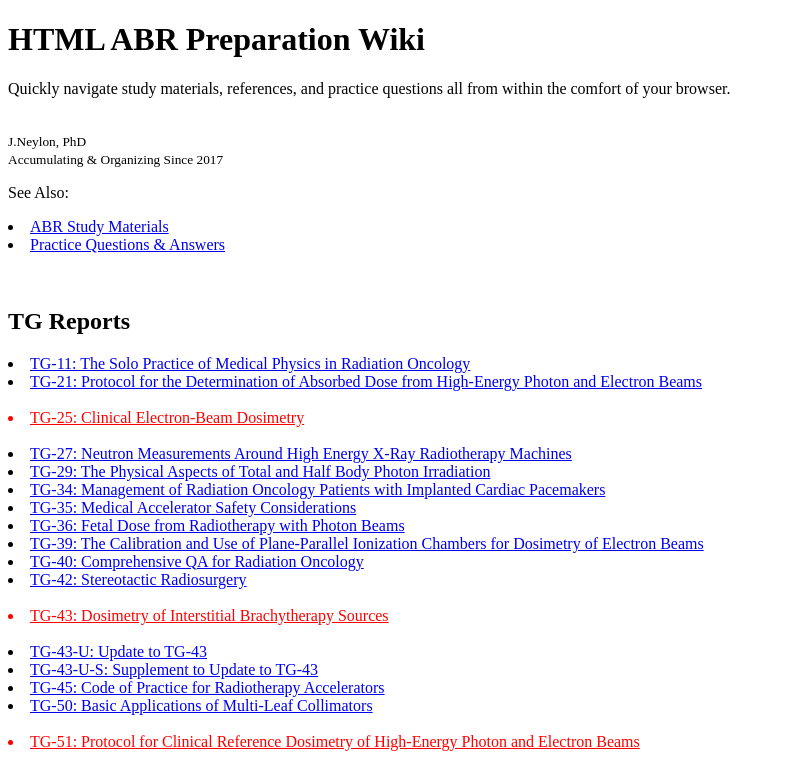
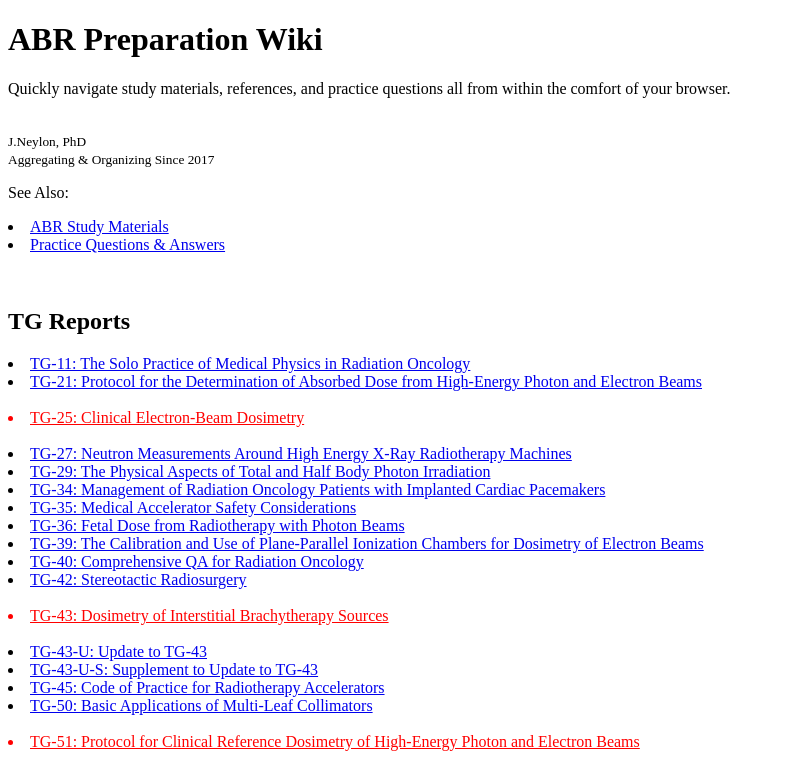
Before and after one commit to jpneylon/ABR, a plain HTML site: page tg_reports.html in a window 1280 px wide. Shown: the top 766 px of the page, without its empty margins (0-785 px from the left). Drawn offline with Linux system fonts and the light colour scheme.

Commit message:
Update tg_reports.html

```diff
--- a/tg_reports.html
+++ b/tg_reports.html
@@ -13,12 +13,12 @@
 </head>
 <body>
 
-<h1>HTML ABR Preparation Wiki</h1>
+<h1>ABR Preparation Wiki</h1>
 <p>Quickly navigate study materials, references, and practice questions all from within the comfort of your browser.</p>
 </br>
 <small>J.Neylon, PhD</small>
 </br>
-<small>Accumulating & Organizing Since 2017</small>
+<small>Aggregating & Organizing Since 2017</small>
 </br>
 
 <p>
```
